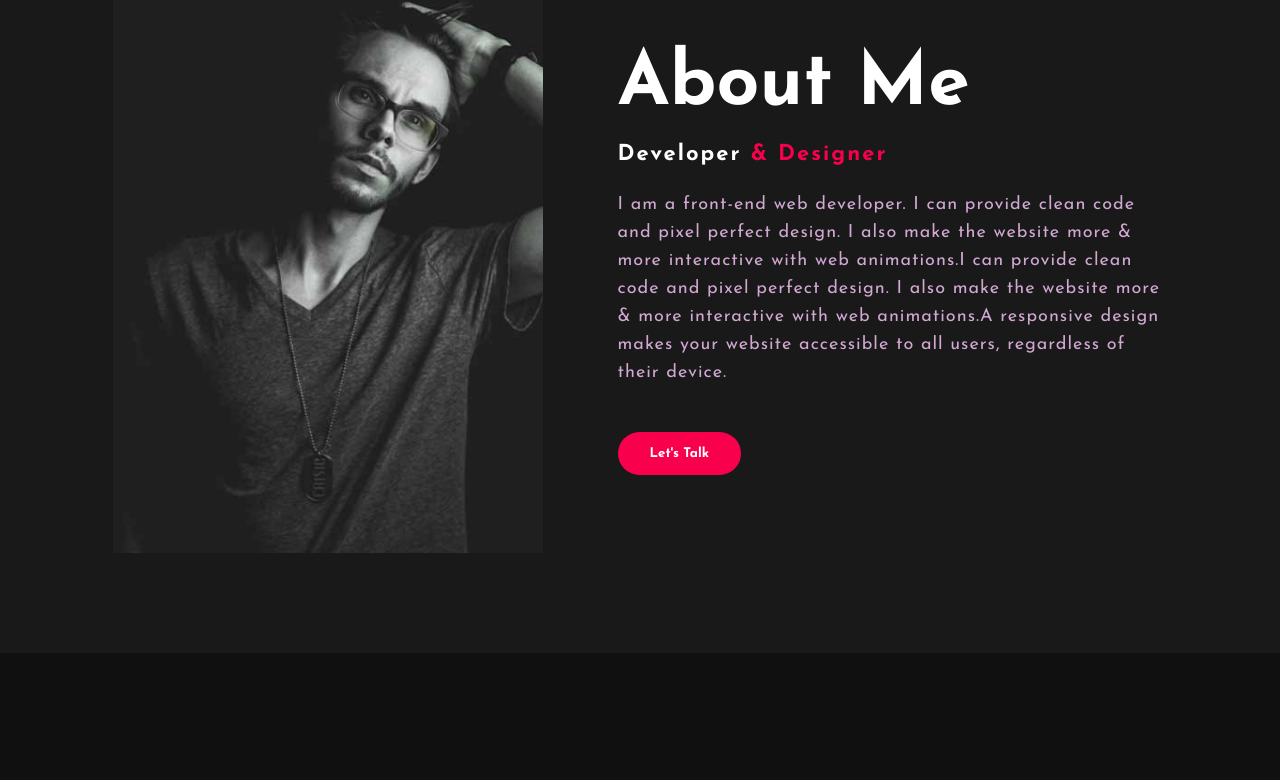
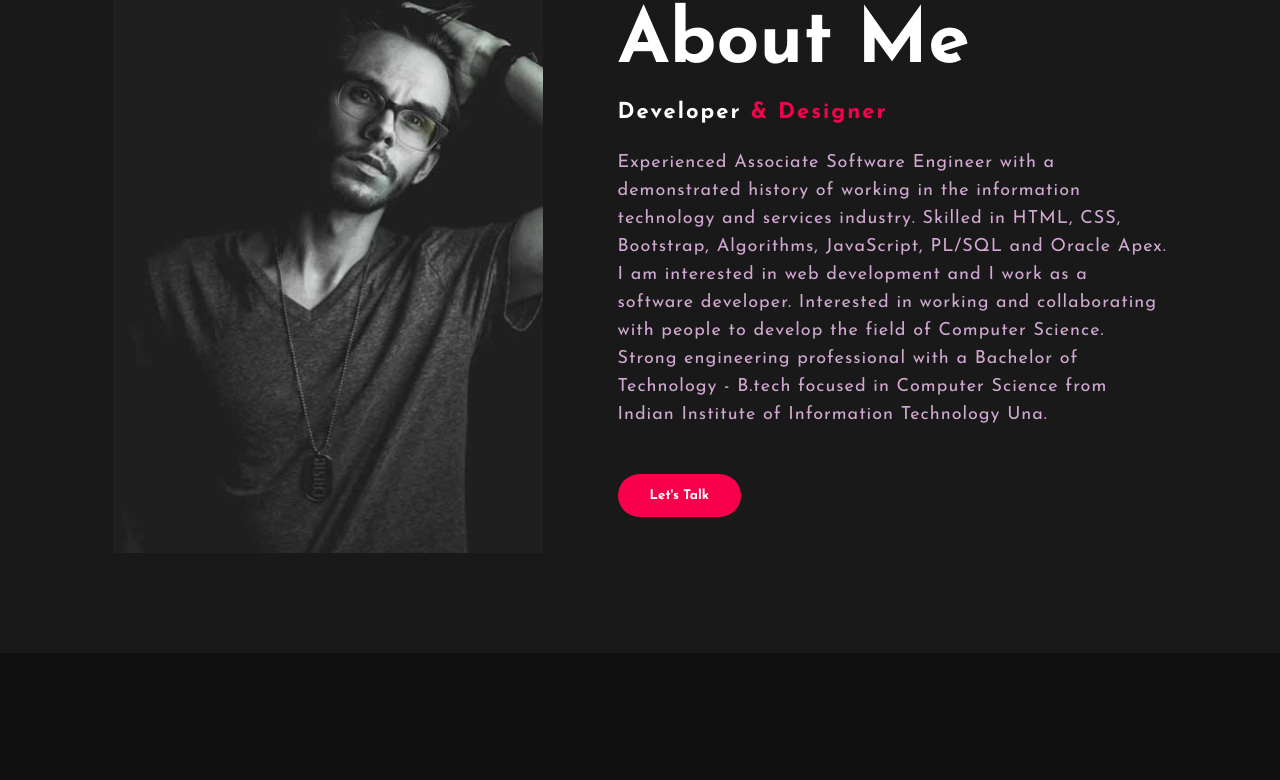
Before and after one commit to splendidabhi/splendidabhi.github.io, a plain HTML site: page index.html in a window 1280 px wide. Shown: the part 929-1709 px from the top of the page. Drawn offline with Linux system fonts and the light colour scheme.

Commit message:
Modified about me

```diff
--- a/index.html
+++ b/index.html
@@ -46,7 +46,11 @@
 			<div class="about-text">
 				<h2>About Me</h2>
 				<h5>Developer <span>& Designer</span></h5>
-				<p>I am a front-end web developer. I can provide clean code and pixel perfect design. I also make the website more & more interactive with web animations.I can provide clean code and pixel perfect design. I also make the website more & more interactive with web animations.A responsive design makes your website accessible to all users, regardless of their device.</p>
+				<p>Experienced Associate Software Engineer with a demonstrated history of working in the information technology and services industry.
+					Skilled in HTML, CSS, Bootstrap, Algorithms, JavaScript, PL/SQL and Oracle Apex.
+					I am interested in web development and I work as a software developer.
+					Interested in working and collaborating with people to develop the field of Computer Science.
+					Strong engineering professional with a Bachelor of Technology - B.tech focused in Computer Science from Indian Institute of Information Technology Una.</p>
 				<button type="button">Let's Talk</button>
 			</div>
 		</div>
@@ -105,8 +109,8 @@
 
 	<!------footer start--------->
 	<footer>
-		<p>Tahmid Ahmed</p>
-		<p>For more HTML, CSS, and coding tutorial - please click on the link below to subscribe to my channel:</p>
+		<p>Abhinav Kumar Yadav</p>
+		<p></p>
 		<div class="social">
 			<a href="https://www.facebook.com/splendidabhinav/"><i class="fab fa-facebook-f"></i></a>
 			<a href="https://www.instagram.com/splendidabhi/"><i class="fab fa-instagram"></i></a>
```
